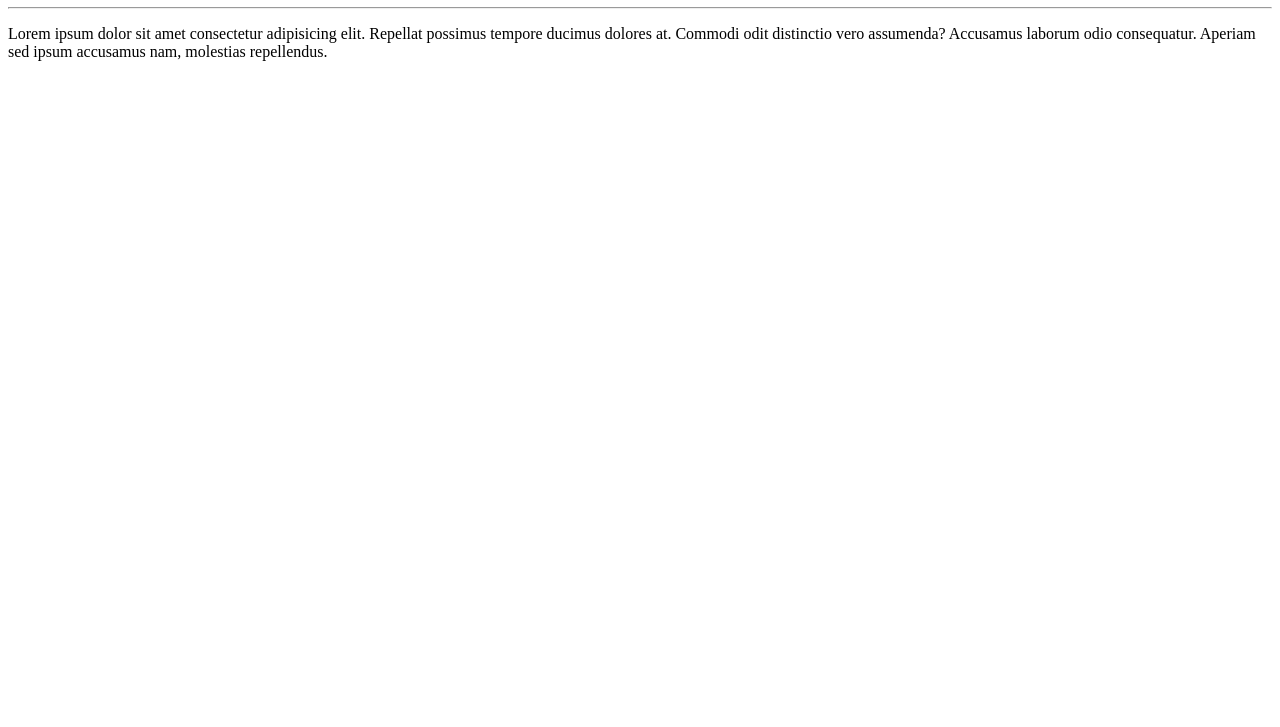
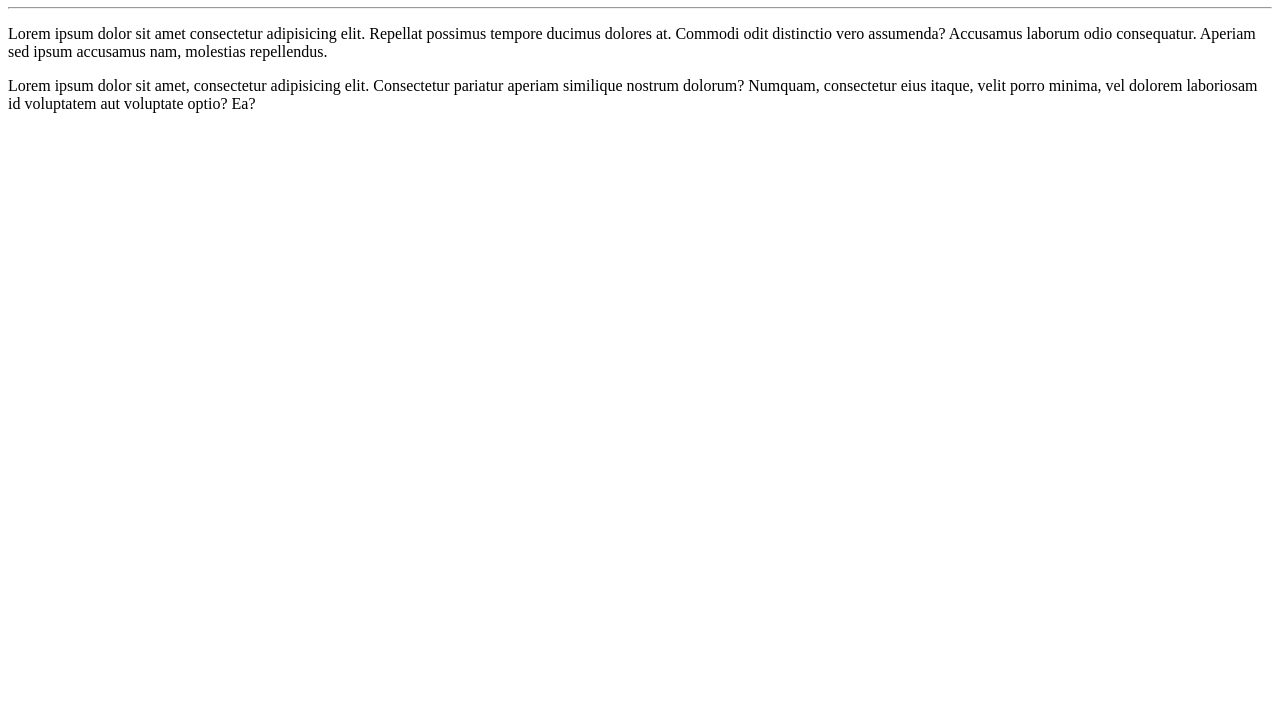
Before and after one commit to AyrtonCav/Curso-Git-GitHub, a plain HTML site: page Site Exemplo/index.html in a window 1280 px wide. Shown: the part 73-800 px from the top of the page. Drawn offline with Linux system fonts and the light colour scheme.

Commit message:
Adicionei um parágrafo.

```diff
--- a/Site Exemplo/index.html
+++ b/Site Exemplo/index.html
@@ -12,5 +12,7 @@
 
     <p>Lorem ipsum dolor sit amet consectetur adipisicing elit. Repellat possimus tempore ducimus dolores at. Commodi odit distinctio vero assumenda? Accusamus laborum odio consequatur. Aperiam sed ipsum accusamus nam, molestias repellendus.</p>
 
+    <p>Lorem ipsum dolor sit amet, consectetur adipisicing elit. Consectetur pariatur aperiam similique nostrum dolorum? Numquam, consectetur eius itaque, velit porro minima, vel dolorem laboriosam id voluptatem aut voluptate optio? Ea?</p>
+
 </body>
 </html>
```
